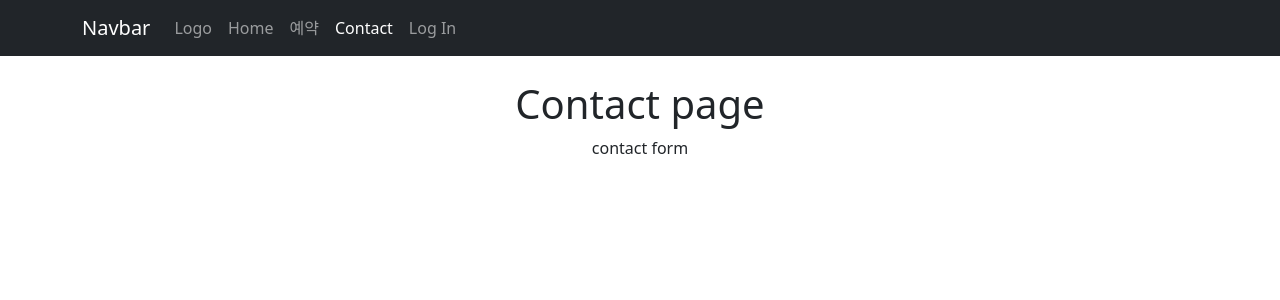
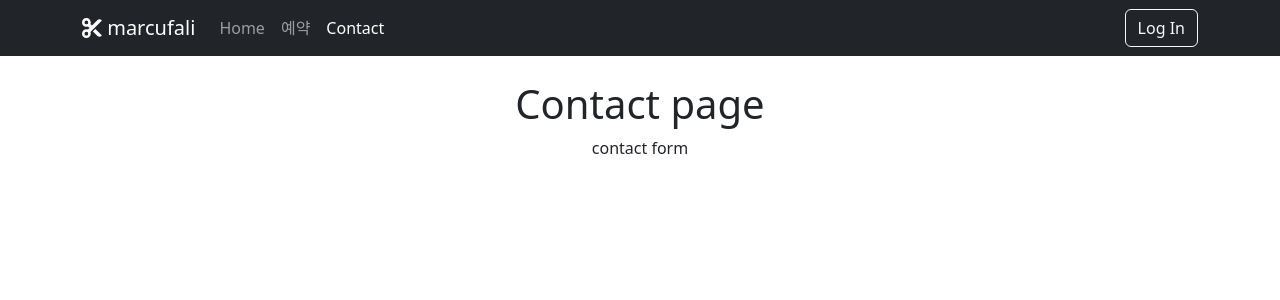
Before and after one commit to guswns951230/React-project, a React (Create React App) app in the folder react_project/: page /contact in a window 1280 px wide. Shown: the top 300 px of the page. Built offline with nearby package versions, Linux system fonts and the light colour scheme.

Commit message:
Navbar -2

```diff
--- a/react_project/src/components/NavbarComp.jsx
+++ b/react_project/src/components/NavbarComp.jsx
@@ -1,6 +1,8 @@
 import { NavLink } from "react-router-dom";
 
-import { Container, Nav, Navbar } from "react-bootstrap";
+import { Button, Container, Nav, Navbar } from "react-bootstrap";
+import { FontAwesomeIcon } from "@fortawesome/react-fontawesome";
+import { faCut } from "@fortawesome/free-solid-svg-icons";
 
 const NavbarComp = () => {
   return (
@@ -8,28 +10,25 @@ const NavbarComp = () => {
       <Navbar bg="dark" variant="dark">
         <Container>
           <NavLink className="navbar-brand" to="/">
-            Navbar
+            <FontAwesomeIcon icon={faCut} /> marcufali
           </NavLink>
           <Nav className="me-auto">
             {/* <Nav.Link href="#home">Home</Nav.Link>
             <Nav.Link href="#features">Features</Nav.Link>
             <Nav.Link href="#pricing">Pricing</Nav.Link> */}
-            <NavLink className="nav-link" to="/">
-              Logo
-            </NavLink>
             <NavLink className="nav-link" to="home">
               Home
             </NavLink>
-            <NavLink className="nav-link" to="reservation">
+            <NavLink className="nav-link" to="/reservation">
               예약
             </NavLink>
             <NavLink className="nav-link" to="contact">
               Contact
             </NavLink>
-            <NavLink className="nav-link" to="loginPage">
-              Log In
-            </NavLink>
           </Nav>
+          <NavLink className="justify-content-end" to="loginPage">
+            <Button variant="outline-light">Log In</Button>{" "}
+          </NavLink>
         </Container>
       </Navbar>
     </div>
```
